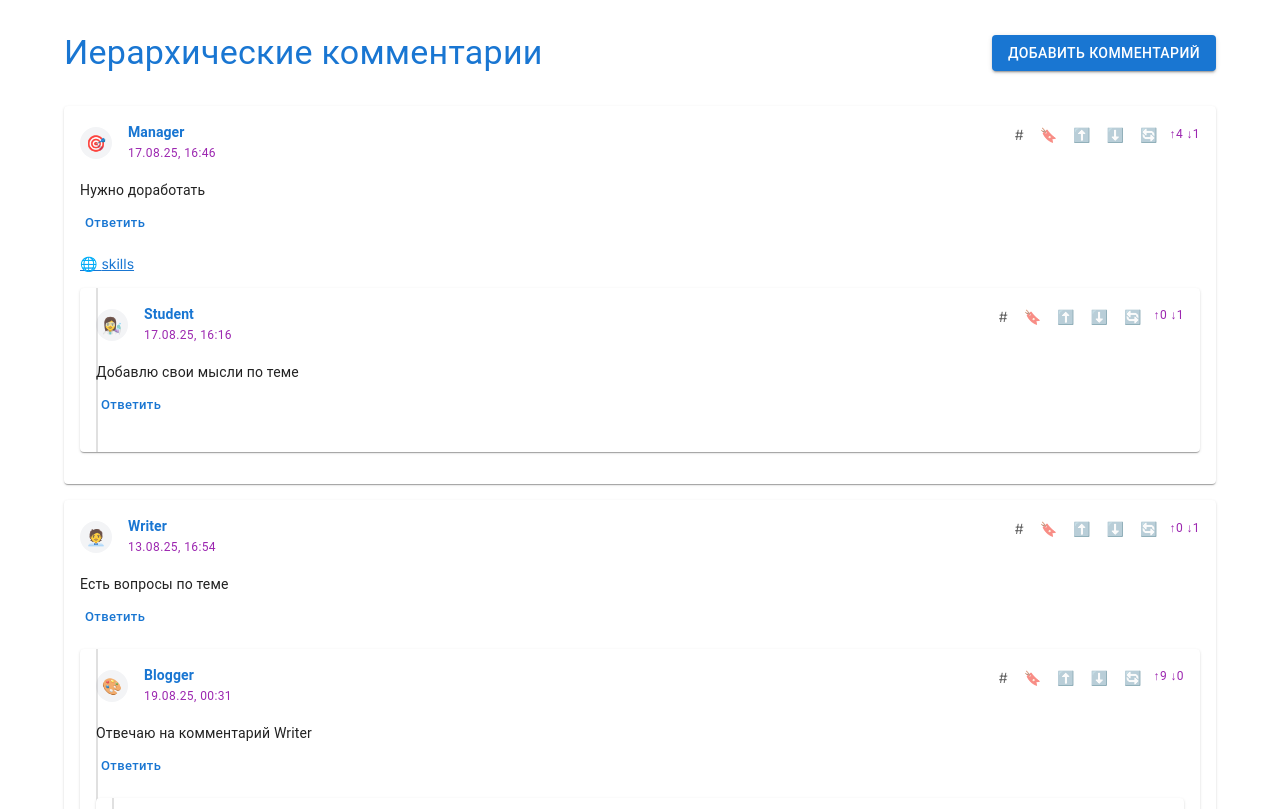
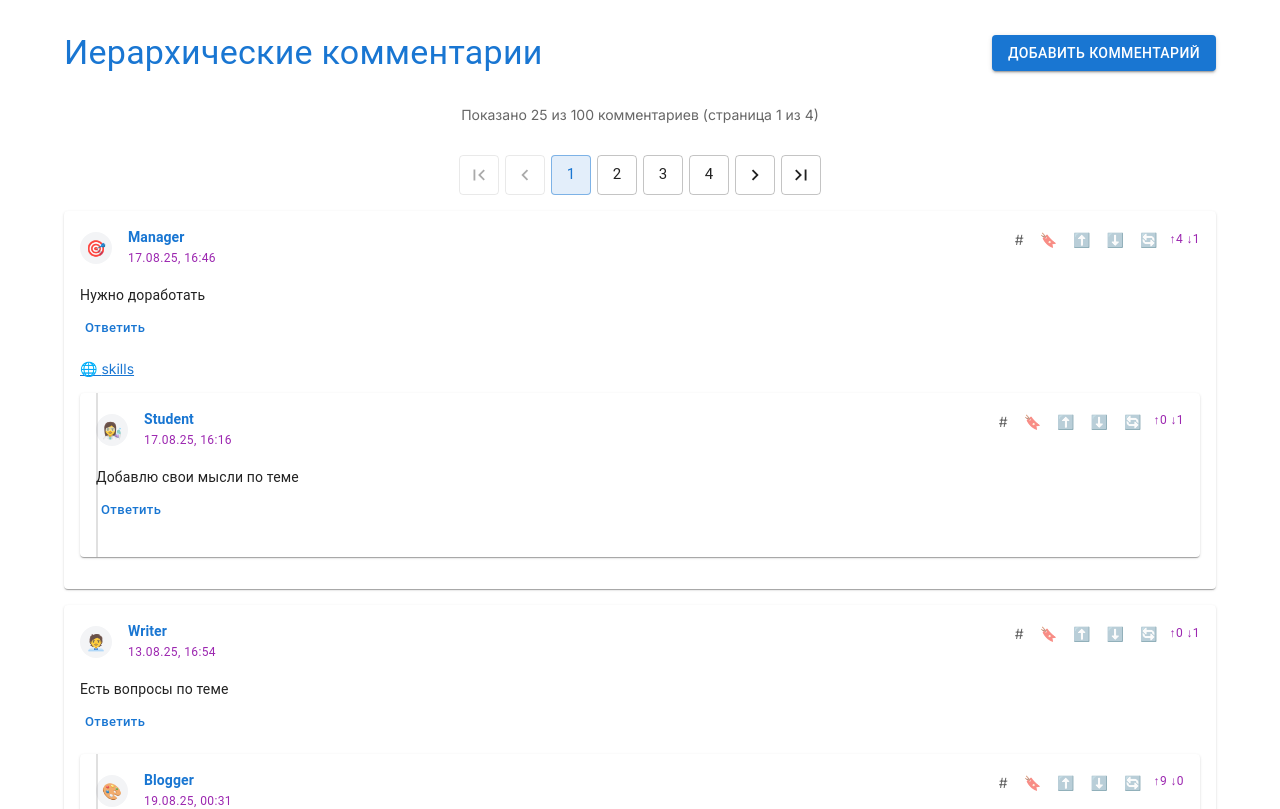
Before and after one commit to Kotfil/comments, a Next.js app in the folder client/: page / in a window 1280 px wide. Shown: the top 809 px of the page. Built offline with nearby package versions, Linux system fonts and the light colour scheme.

Commit message:
perf - add useMemo, useCallback and useDeferredValue optimizations for better performance

```diff
--- a/client/src/components/index.ts
+++ b/client/src/components/index.ts
@@ -14,6 +14,7 @@ export * from './molecules/comment-content';
 export * from './molecules/html-renderer';
 export * from './molecules/user-info';
 export * from './molecules/action-buttons';
+export * from './molecules/pagination';
 
 // Organisms - сложные компоненты
 export * from './organisms/comment-item';
--- /dev/null
+++ b/client/src/components/molecules/pagination/index.ts
@@ -0,0 +1,2 @@
+export { PaginationComponent } from './pagination';
+export type { PaginationProps } from './pagination.types';
--- /dev/null
+++ b/client/src/components/molecules/pagination/pagination.tsx
@@ -0,0 +1,29 @@
+import React from 'react';
+import { Pagination, Stack } from '@mui/material';
+import { PaginationProps } from './pagination.types';
+
+export const PaginationComponent: React.FC<PaginationProps> = ({
+  count,
+  page,
+  onChange,
+  variant = 'outlined',
+  shape = 'rounded',
+  color = 'primary',
+  size = 'large',
+}) => {
+  return (
+    <Stack spacing={2} alignItems="center" sx={{ mt: 4, mb: 2 }}>
+      <Pagination
+        count={count}
+        page={page}
+        onChange={onChange}
+        variant={variant}
+        shape={shape}
+        color={color}
+        size={size}
+        showFirstButton
+        showLastButton
+      />
+    </Stack>
+  );
+};
--- a/client/src/components/organisms/comment-card/comment-card.tsx
+++ b/client/src/components/organisms/comment-card/comment-card.tsx
@@ -1,4 +1,4 @@
-import React from 'react';
+import React, { useCallback } from 'react';
 import { Comment } from '@/data/mock-comments';
 import { UserInfo } from '@/components/molecules/user-info';
 import { ActionButtons } from '@/components/molecules/action-buttons';
@@ -12,15 +12,18 @@ export const CommentCard: React.FC<CommentCardProps> = ({
   onReply,
   onAction,
 }) => {
-  const handleReply = () => {
+  // Мемоизируем обработчик ответа
+  const handleReply = useCallback(() => {
     onReply?.(comment);
-  };
+  }, [onReply, comment]);
 
-  const handleAction = (action: string) => {
+  // Мемоизируем обработчик действий
+  const handleAction = useCallback((action: string) => {
     onAction?.(action, comment);
-  };
+  }, [onAction, comment]);
 
-  const handleHomepageClick = () => {
+  // Мемоизируем обработчик клика по HomePage
+  const handleHomepageClick = useCallback(() => {
     if (comment.homepage && level === 0) {
       // Если это относительный путь, переходим на страницу комментария
       if (comment.homepage.startsWith('http')) {
@@ -30,7 +33,7 @@ export const CommentCard: React.FC<CommentCardProps> = ({
         window.location.href = `/${comment.homepage}`;
       }
     }
-  };
+  }, [comment.homepage, level]);
 
   return (
     <StyledCommentCard level={level}>
--- a/client/src/components/organisms/comment-form/comment-form.tsx
+++ b/client/src/components/organisms/comment-form/comment-form.tsx
@@ -1,4 +1,4 @@
-import React, { useState } from 'react';
+import React, { useState, useCallback, useMemo } from 'react';
 import { Box, Typography, Alert } from '@mui/material';
 import { FormField } from '@/components/molecules/form-field';
 import { HTMLToolbar } from '@/components/molecules/html-toolbar';
@@ -23,7 +23,8 @@ export const CommentForm: React.FC<CommentFormProps> = ({
 
   const CAPTCHA_CHALLENGE = 'ABC123';
 
-  const validateForm = (): boolean => {
+  // Мемоизируем валидацию формы
+  const validateForm = useCallback((): boolean => {
     const newErrors: Partial<CommentFormData> = {};
 
     if (!formData.author.trim()) {
@@ -56,23 +57,26 @@ export const CommentForm: React.FC<CommentFormProps> = ({
 
     setErrors(newErrors);
     return Object.keys(newErrors).length === 0;
-  };
+  }, [formData]);
 
-  const handleSubmit = (e: React.FormEvent) => {
+  // Мемоизируем обработчик отправки формы
+  const handleSubmit = useCallback((e: React.FormEvent) => {
     e.preventDefault();
     if (validateForm()) {
       onSubmit(formData);
     }
-  };
+  }, [validateForm, onSubmit, formData]);
 
-  const handleInputChange = (field: keyof CommentFormData) => (value: string) => {
+  // Мемоизируем обработчик изменения полей
+  const handleInputChange = useCallback((field: keyof CommentFormData) => (value: string) => {
     setFormData(prev => ({ ...prev, [field]: value }));
     if (errors[field]) {
       setErrors(prev => ({ ...prev, [field]: undefined }));
     }
-  };
+  }, [errors]);
 
-  const insertHTMLTag = (tag: string) => {
+  // Мемоизируем обработчик вставки HTML тегов
+  const insertHTMLTag = useCallback((tag: string) => {
     const textField = document.querySelector('textarea[name="content"]') as HTMLTextAreaElement;
     if (!textField) return;
 
@@ -115,19 +119,20 @@ export const CommentForm: React.FC<CommentFormProps> = ({
         textField.setSelectionRange(newCursorPos, newCursorPos);
       }
     }, 0);
-  };
+  }, [formData.content]);
 
-  const getFormTitle = () => {
+  // Мемоизируем заголовок формы
+  const formTitle = useMemo(() => {
     if (replyToComment) {
       return `Ответить на комментарий от ${replyToComment.author}`;
     }
     return 'Добавить комментарий';
-  };
+  }, [replyToComment]);
 
   return (
     <Box component="form" onSubmit={handleSubmit}>
       <Typography variant="h5" component="h2" gutterBottom>
-        {getFormTitle()}
+        {formTitle}
       </Typography>
 
       {replyToComment && (
--- a/client/src/components/pages/hierarchical-comments-page/hierarchical-comments-page.tsx
+++ b/client/src/components/pages/hierarchical-comments-page/hierarchical-comments-page.tsx
@@ -1,10 +1,11 @@
-import React, { useState } from 'react';
+import React, { useState, useMemo, useCallback, useDeferredValue } from 'react';
 import { Comment } from '@/data/mock-comments';
 import { mockComments } from '@/data/mock-comments';
 import { CommentsLayout } from '@/components/templates/comments-layout';
 import { CommentCard } from '@/components/organisms/comment-card';
 import { CommentModal } from '@/components/templates/comment-modal';
 import { CommentFormData } from '@/components/organisms/comment-form';
+import { PaginationComponent } from '@/components/molecules/pagination';
 import { HierarchicalCommentsPageProps } from './hierarchical-comments-page.types';
 
 export const HierarchicalCommentsPage: React.FC<HierarchicalCommentsPageProps> = ({
@@ -13,8 +14,33 @@ export const HierarchicalCommentsPage: React.FC<HierarchicalCommentsPageProps> =
   const [comments, setComments] = useState<Comment[]>(mockComments);
   const [isModalOpen, setIsModalOpen] = useState(false);
   const [replyToComment, setReplyToComment] = useState<Comment | null>(null);
+  const [currentPage, setCurrentPage] = useState(1);
+  const commentsPerPage = 25;
 
-  const handleAddComment = (commentData: CommentFormData) => {
+  // Отложенное значение для оптимизации рендеринга больших списков
+  const deferredComments = useDeferredValue(comments);
+
+  // Вычисляем общее количество страниц
+  const totalPages = useMemo(() => {
+    return Math.ceil(deferredComments.length / commentsPerPage);
+  }, [deferredComments.length]);
+
+  // Получаем комментарии для текущей страницы
+  const currentComments = useMemo(() => {
+    const startIndex = (currentPage - 1) * commentsPerPage;
+    const endIndex = startIndex + commentsPerPage;
+    return deferredComments.slice(startIndex, endIndex);
+  }, [deferredComments, currentPage, commentsPerPage]);
+
+  // Мемоизируем обработчик смены страницы
+  const handlePageChange = useCallback((event: React.ChangeEvent<unknown>, page: number) => {
+    setCurrentPage(page);
+    // Прокручиваем страницу вверх при смене страницы
+    window.scrollTo({ top: 0, behavior: 'smooth' });
+  }, []);
+
+  // Мемоизируем обработчик добавления комментария
+  const handleAddComment = useCallback((commentData: CommentFormData) => {
     const newComment: Comment = {
       id: Date.now().toString(),
       author: commentData.author,
@@ -59,6 +85,8 @@ export const HierarchicalCommentsPage: React.FC<HierarchicalCommentsPageProps> =
     } else {
       // Добавляем новый основной комментарий
       setComments([newComment, ...comments]);
+      // Сбрасываем на первую страницу при добавлении нового комментария
+      setCurrentPage(1);
     }
 
     // Если передан внешний обработчик, вызываем его
@@ -68,29 +96,67 @@ export const HierarchicalCommentsPage: React.FC<HierarchicalCommentsPageProps> =
 
     setReplyToComment(null);
     setIsModalOpen(false);
-  };
+  }, [replyToComment, comments, onAddComment]);
 
-  const handleReplyClick = (comment: Comment) => {
+  // Мемоизируем обработчик клика по ответу
+  const handleReplyClick = useCallback((comment: Comment) => {
     setReplyToComment(comment);
     setIsModalOpen(true);
-  };
+  }, []);
 
-  const handleAddMainComment = () => {
+  // Мемоизируем обработчик добавления основного комментария
+  const handleAddMainComment = useCallback(() => {
     setReplyToComment(null);
     setIsModalOpen(true);
-  };
+  }, []);
 
-  const handleAction = (action: string, comment: Comment) => {
+  // Мемоизируем обработчик действий
+  const handleAction = useCallback((action: string, comment: Comment) => {
     // Обработка действий с комментарием
     console.log(`Action: ${action} on comment:`, comment);
-  };
+  }, []);
+
+  // Мемоизируем обработчик закрытия модала
+  const handleCloseModal = useCallback(() => {
+    setIsModalOpen(false);
+    setReplyToComment(null);
+  }, []);
+
+  // Мемоизируем информацию о пагинации
+  const paginationInfo = useMemo(() => ({
+    currentCount: currentComments.length,
+    totalCount: deferredComments.length,
+    currentPage,
+    totalPages
+  }), [currentComments.length, deferredComments.length, currentPage, totalPages]);
 
   return (
     <CommentsLayout
       title="Иерархические комментарии"
       onAddComment={handleAddMainComment}
     >
-      {comments.map((comment) => (
+      {/* Информация о пагинации */}
+      <div style={{
+        textAlign: 'center',
+        marginBottom: '20px',
+        color: '#666',
+        fontSize: '14px'
+      }}>
+        Показано {paginationInfo.currentCount} из {paginationInfo.totalCount} комментариев
+        (страница {paginationInfo.currentPage} из {paginationInfo.totalPages})
+      </div>
+
+      {/* Пагинация */}
+      {totalPages > 1 && (
+        <PaginationComponent
+          count={totalPages}
+          page={currentPage}
+          onChange={handlePageChange}
+        />
+      )}
+
+      {/* Комментарии текущей страницы */}
+      {currentComments.map((comment) => (
         <CommentCard
           key={comment.id}
           comment={comment}
@@ -101,10 +167,7 @@ export const HierarchicalCommentsPage: React.FC<HierarchicalCommentsPageProps> =
 
       <CommentModal
         open={isModalOpen}
-        onClose={() => {
-          setIsModalOpen(false);
-          setReplyToComment(null);
-        }}
+        onClose={handleCloseModal}
         onSubmit={handleAddComment}
         replyToComment={replyToComment ? {
           author: replyToComment.author,
```
Also changed, not shown: client/src/components/molecules/html-renderer/html-renderer.tsx (+7 -2 lines), client/src/components/molecules/pagination/pagination.types.ts (added, +9 -0 lines), client/src/components/organisms/comment-item/comment-item.tsx (+10 -7 lines).
